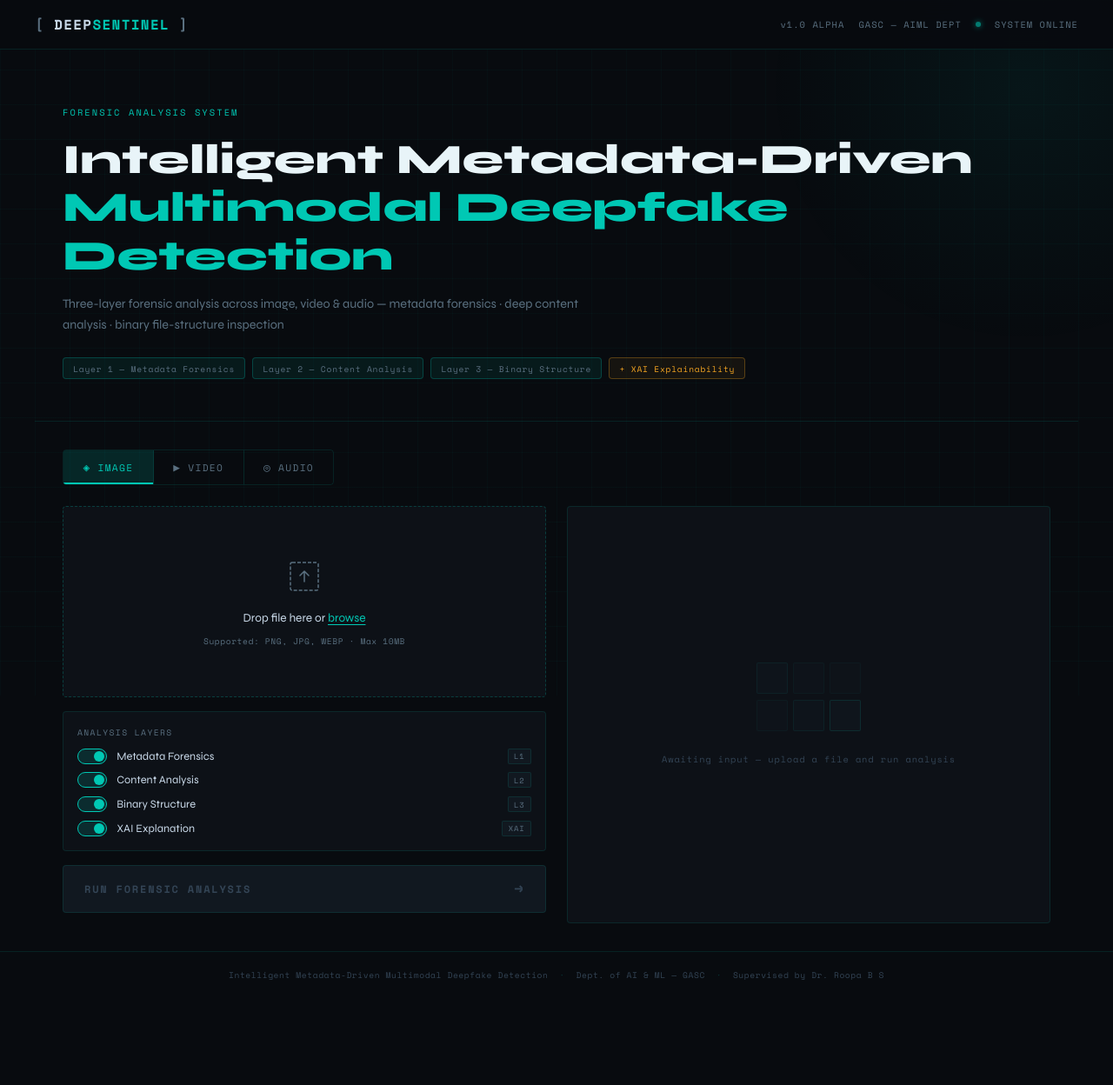
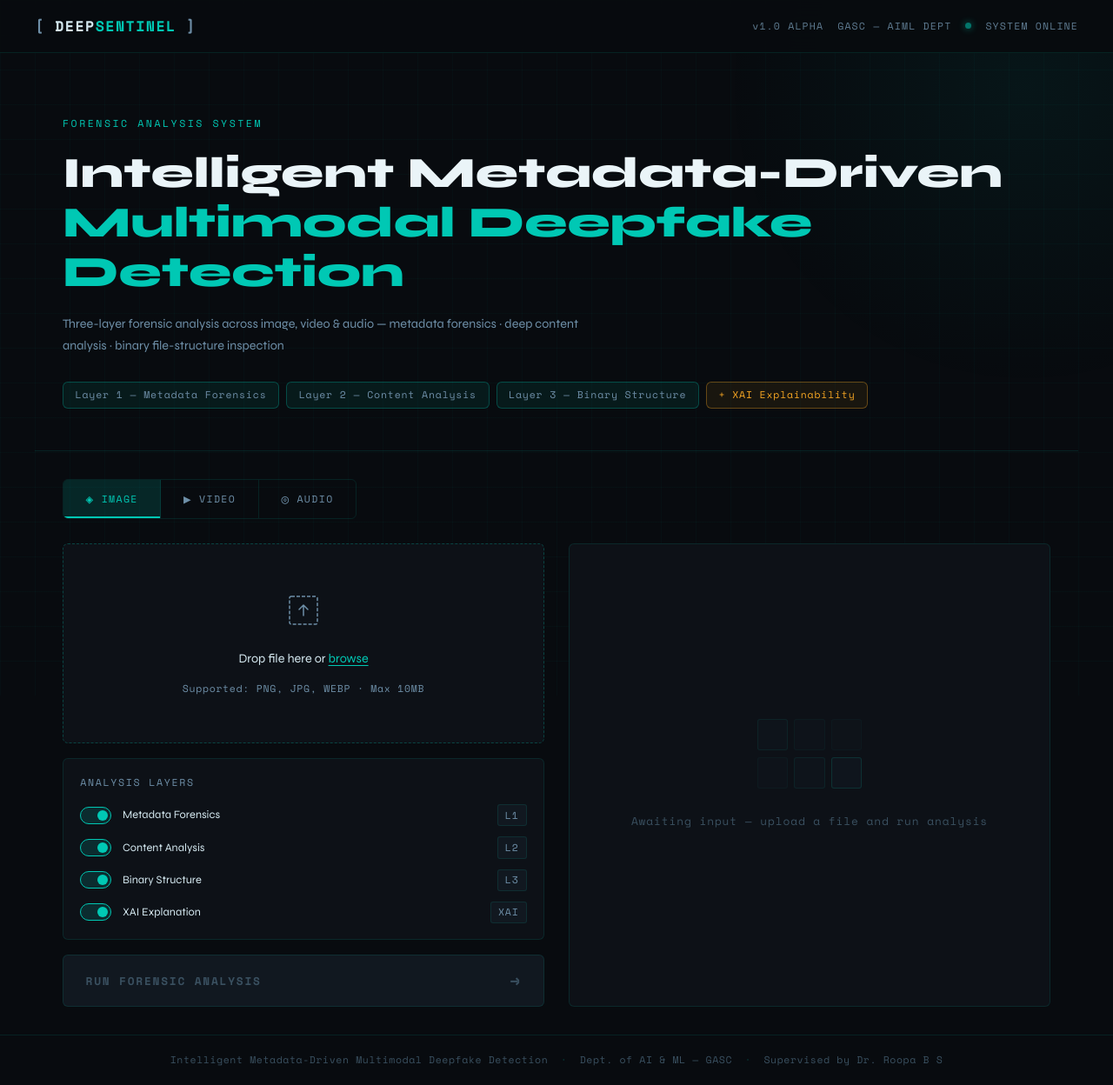
Before and after one commit to Tharun019/Deepfake_Detection, a Flask app: page / in a window 1280 px wide. Shown: the whole page at 87% size. Before the commit the page ends 1127 px from the top, so only its background shows below. Run offline with Flask 3, Linux system fonts and the light colour scheme.

Commit message:
UI: improve font sizes, spacing & readability in style.css

```diff
--- a/modules/scoring/fusion.py
+++ b/modules/scoring/fusion.py
@@ -3,10 +3,7 @@ WEIGHTS = {
     "content": 0.45,
     "binary": 0.25,
 }
-
-FAKE_THRESHOLD = 0.5
-
-
+FAKE_THRESHOLD = 0.35
 def fuse_scores(metadata: float, content: float, binary: float) -> dict:
     """Weighted average of layer scores; returns verdict and confidence."""
     confidence = (
--- a/static/css/style.css
+++ b/static/css/style.css
@@ -1,32 +1,47 @@
+/* ── Design Tokens ───────────────────────────────────── */
 :root {
     --bg:         #080b0f;
     --bg2:        #0d1117;
     --bg3:        #111820;
     --border:     rgba(0, 200, 180, 0.12);
-    --border2:    rgba(0, 200, 180, 0.25);
+    --border2:    rgba(0, 200, 180, 0.28);
     --cyan:       #00c8b4;
     --cyan-dim:   rgba(0, 200, 180, 0.15);
     --cyan-glow:  rgba(0, 200, 180, 0.08);
     --red:        #ff4b6e;
     --red-dim:    rgba(255, 75, 110, 0.15);
     --amber:      #f5a623;
-    --text:       #c8d8e8;
-    --text-dim:   #5a7080;
-    --text-muted: #334455;
+    --text:       #d4e8f0;
+    --text-dim:   #6e8fa8;
+    --text-muted: #3a5060;
     --mono:       'Space Mono', monospace;
     --sans:       'Syne', sans-serif;
-    --radius:     4px;
+    --radius:     6px;
+
+    /* Readable font scale */
+    --fs-xs:   0.72rem;   /* was 0.55–0.6rem — small labels */
+    --fs-sm:   0.8rem;    /* was 0.65rem     — secondary text */
+    --fs-base: 0.9rem;    /* was 0.75–0.85rem — body */
+    --fs-md:   1rem;      /* was 0.9–1rem    — emphasis */
+    --fs-lg:   1.2rem;    /* verdicts, unified score */
+    --fs-xl:   1.5rem;    /* was 1.3rem      — verdict text */
 }
+
+/* ── Reset ───────────────────────────────────────────── */
 *, *::before, *::after { box-sizing: border-box; margin: 0; padding: 0; }
 html { scroll-behavior: smooth; }
 body {
     background: var(--bg);
     color: var(--text);
     font-family: var(--sans);
+    font-size: var(--fs-base);
+    line-height: 1.6;
     min-height: 100vh;
     overflow-x: hidden;
     position: relative;
 }
+
+/* ── Background FX ───────────────────────────────────── */
 .bg-grid {
     position: fixed; inset: 0; z-index: 0;
     background-image:
@@ -37,100 +52,119 @@ body {
 }
 .bg-glow {
     position: fixed; z-index: 0;
-    width: 600px; height: 600px;
+    width: 700px; height: 700px;
     border-radius: 50%;
     background: radial-gradient(circle, rgba(0,200,180,0.06) 0%, transparent 70%);
-    top: -200px; right: -200px;
+    top: -250px; right: -250px;
     pointer-events: none;
 }
+
+/* ── Header ──────────────────────────────────────────── */
 .header {
     position: relative; z-index: 10;
     border-bottom: 1px solid var(--border);
-    background: rgba(8,11,15,0.9);
-    backdrop-filter: blur(12px);
+    background: rgba(8,11,15,0.92);
+    backdrop-filter: blur(16px);
     padding: 0 2rem;
 }
 .header-inner {
     max-width: 1200px; margin: 0 auto;
-    height: 56px;
+    height: 60px;
     display: flex; align-items: center; justify-content: space-between;
 }
 .logo {
     font-family: var(--mono);
-    font-size: 1rem; font-weight: 700;
+    font-size: 1.05rem; font-weight: 700;
     letter-spacing: 0.08em;
 }
 .logo-bracket { color: var(--text-dim); }
-.logo-accent { color: var(--cyan); }
+.logo-accent  { color: var(--cyan); }
+
 .header-meta {
     display: flex; align-items: center; gap: 1rem;
-    font-family: var(--mono); font-size: 0.65rem;
-    color: var(--text-dim); letter-spacing: 0.1em;
+    font-family: var(--mono);
+    font-size: var(--fs-xs);
+    color: var(--text-dim);
+    letter-spacing: 0.1em;
 }
+.meta-tag { opacity: 0.85; }
 .status-dot {
-    width: 6px; height: 6px; border-radius: 50%;
+    width: 7px; height: 7px; border-radius: 50%;
     background: var(--cyan);
-    box-shadow: 0 0 6px var(--cyan);
+    box-shadow: 0 0 8px var(--cyan);
     animation: pulse 2s ease-in-out infinite;
 }
 @keyframes pulse {
-    0%,100% { opacity: 1; } 50% { opacity: 0.4; }
+    0%,100% { opacity: 1; } 50% { opacity: 0.35; }
 }
+
+/* ── Hero ────────────────────────────────────────────── */
 .hero {
     position: relative; z-index: 1;
     max-width: 1200px; margin: 0 auto;
-    padding: 4rem 2rem 3rem;
+    padding: 4.5rem 2rem 3rem;
     border-bottom: 1px solid var(--border);
 }
 .hero-label {
-    font-family: var(--mono); font-size: 0.65rem;
-    color: var(--cyan); letter-spacing: 0.2em;
-    margin-bottom: 1.2rem;
+    font-family: var(--mono);
+    font-size: var(--fs-xs);
+    color: var(--cyan); letter-spacing: 0.22em;
+    margin-bottom: 1.25rem;
+    text-transform: uppercase;
 }
 .hero-title {
-    font-family: var(--sans); font-size: clamp(1.8rem, 4vw, 3rem);
+    font-family: var(--sans);
+    font-size: clamp(2rem, 4vw, 3.1rem);
     font-weight: 800; line-height: 1.15;
-    color: #e8f4f8; margin-bottom: 1rem;
+    color: #eaf4f8; margin-bottom: 1.1rem;
 }
 .hero-accent { color: var(--cyan); }
 .hero-sub {
-    font-size: 0.9rem; color: var(--text-dim);
-    max-width: 600px; line-height: 1.7;
-    margin-bottom: 1.5rem;
+    font-size: var(--fs-base);
+    color: var(--text-dim);
+    max-width: 620px; line-height: 1.75;
+    margin-bottom: 1.75rem;
 }
 .hero-badges { display: flex; flex-wrap: wrap; gap: 0.5rem; }
 .badge {
-    font-family: var(--mono); font-size: 0.6rem;
-    letter-spacing: 0.08em;
-    padding: 0.3rem 0.7rem;
+    font-family: var(--mono);
+    font-size: var(--fs-xs);
+    letter-spacing: 0.07em;
+    padding: 0.35rem 0.85rem;
     border: 1px solid var(--border2);
     background: var(--cyan-glow);
     color: var(--text-dim);
     border-radius: var(--radius);
 }
 .badge-xai {
-    border-color: rgba(245, 166, 35, 0.3);
-    background: rgba(245, 166, 35, 0.06);
+    border-color: rgba(245, 166, 35, 0.35);
+    background: rgba(245, 166, 35, 0.07);
     color: var(--amber);
 }
+
+/* ── Main Panel ──────────────────────────────────────── */
 .main-panel {
     position: relative; z-index: 1;
     max-width: 1200px; margin: 0 auto;
     padding: 2rem;
 }
+
+/* ── Tabs ────────────────────────────────────────────── */
 .tab-bar {
     display: flex;
     border: 1px solid var(--border);
     border-radius: var(--radius);
     overflow: hidden;
     width: fit-content;
-    margin-bottom: 1.5rem;
+    margin-bottom: 1.75rem;
 }
 .tab {
     background: transparent; border: none;
-    font-family: var(--mono); font-size: 0.7rem;
-    letter-spacing: 0.12em; color: var(--text-dim);
-    padding: 0.6rem 1.4rem;
+    font-family: var(--mono);
+    font-size: var(--fs-xs);
+    letter-spacing: 0.12em;
+    color: var(--text-dim);
+    padding: 0.7rem 1.6rem;
     cursor: pointer;
     display: flex; align-items: center; gap: 0.5rem;
     border-right: 1px solid var(--border);
@@ -145,19 +179,23 @@ body {
     position: absolute; bottom: 0; left: 0; right: 0;
     height: 2px; background: var(--cyan);
 }
-.tab-icon { font-size: 0.8rem; }
+.tab-icon { font-size: 0.9rem; }
+
+/* ── Panel Layout ────────────────────────────────────── */
 .panel-body {
     display: grid;
     grid-template-columns: 1fr 1fr;
-    gap: 1.5rem;
+    gap: 1.75rem;
 }
 @media (max-width: 900px) { .panel-body { grid-template-columns: 1fr; } }
-.upload-section { display: flex; flex-direction: column; gap: 1rem; }
+
+/* ── Upload ──────────────────────────────────────────── */
+.upload-section { display: flex; flex-direction: column; gap: 1.1rem; }
 .upload-zone {
     border: 1px dashed var(--border2);
     border-radius: var(--radius);
     background: var(--bg2);
-    min-height: 220px;
+    min-height: 230px;
     display: flex; align-items: center; justify-content: center;
     cursor: pointer; position: relative;
     overflow: hidden; transition: all 0.25s;
@@ -166,79 +204,106 @@ body {
 .upload-zone.dragging { border-color: var(--cyan); background: var(--cyan-dim); }
 .upload-inner {
     text-align: center; padding: 2rem;
-    display: flex; flex-direction: column; align-items: center; gap: 0.7rem;
+    display: flex; flex-direction: column; align-items: center; gap: 0.85rem;
 }
 .upload-icon { color: var(--text-dim); transition: color 0.2s; }
 .upload-zone:hover .upload-icon { color: var(--cyan); }
-.upload-title { font-size: 0.85rem; color: var(--text); }
-.upload-link { color: var(--cyan); cursor: pointer; text-decoration: underline; text-underline-offset: 3px; }
-.upload-hint { font-family: var(--mono); font-size: 0.6rem; color: var(--text-dim); letter-spacing: 0.06em; }
+.upload-title {
+    font-size: var(--fs-base);
+    color: var(--text);
+}
+.upload-link {
+    color: var(--cyan); cursor: pointer;
+    text-decoration: underline; text-underline-offset: 3px;
+}
+.upload-hint {
+    font-family: var(--mono);
+    font-size: var(--fs-xs);
+    color: var(--text-dim); letter-spacing: 0.06em;
+}
 .file-selected {
-    display: flex; align-items: center; gap: 0.5rem;
+    display: flex; align-items: center; gap: 0.6rem;
     background: var(--cyan-dim);
     border: 1px solid var(--border2);
     border-radius: var(--radius);
-    padding: 0.3rem 0.7rem;
+    padding: 0.4rem 0.85rem;
 }
 .file-name {
-    font-family: var(--mono); font-size: 0.65rem;
-    color: var(--cyan); max-width: 200px;
+    font-family: var(--mono);
+    font-size: var(--fs-sm);
+    color: var(--cyan); max-width: 220px;
     overflow: hidden; text-overflow: ellipsis; white-space: nowrap;
 }
-.file-clear { background: none; border: none; color: var(--text-dim); cursor: pointer; font-size: 0.7rem; padding: 0; }
+.file-clear {
+    background: none; border: none;
+    color: var(--text-dim); cursor: pointer;
+    font-size: var(--fs-sm); padding: 0;
+}
 .file-clear:hover { color: var(--red); }
 .drop-overlay {
     position: absolute; inset: 0;
     background: var(--cyan-dim);
     display: flex; align-items: center; justify-content: center;
-    font-family: var(--mono); font-size: 0.75rem;
+    font-family: var(--mono);
+    font-size: var(--fs-sm);
     letter-spacing: 0.2em; color: var(--cyan);
     opacity: 0; pointer-events: none; transition: opacity 0.2s;
 }
 .upload-zone.dragging .drop-overlay { opacity: 1; }
 .upload-zone.dragging .upload-inner { opacity: 0; }
+
+/* ── Layer Controls ──────────────────────────────────── */
 .layer-controls {
     background: var(--bg2);
     border: 1px solid var(--border);
     border-radius: var(--radius);
-    padding: 1rem;
+    padding: 1.1rem 1.2rem;
 }
 .layer-ctrl-label {
-    font-family: var(--mono); font-size: 0.6rem;
+    font-family: var(--mono);
+    font-size: var(--fs-xs);
     letter-spacing: 0.15em; color: var(--text-dim);
-    margin-bottom: 0.75rem;
+    margin-bottom: 1rem;
+    text-transform: uppercase;
 }
-.layer-toggles { display: flex; flex-direction: column; gap: 0.6rem; }
-.layer-toggle { display: flex; align-items: center; gap: 0.7rem; cursor: pointer; }
+.layer-toggles { display: flex; flex-direction: column; gap: 0.75rem; }
+.layer-toggle { display: flex; align-items: center; gap: 0.8rem; cursor: pointer; }
 .layer-toggle input { display: none; }
 .toggle-track {
-    width: 34px; height: 18px;
+    width: 36px; height: 20px;
     background: var(--bg3);
     border: 1px solid var(--border2);
-    border-radius: 9px;
+    border-radius: 10px;
     position: relative; flex-shrink: 0;
     transition: background 0.2s, border-color 0.2s;
 }
 .toggle-thumb {
-    position: absolute; top: 2px; left: 2px;
+    position: absolute; top: 3px; left: 3px;
     width: 12px; height: 12px; border-radius: 50%;
     background: var(--text-dim);
     transition: transform 0.2s, background 0.2s;
 }
 .layer-toggle input:checked ~ .toggle-track { background: var(--cyan-dim); border-color: var(--cyan); }
 .layer-toggle input:checked ~ .toggle-track .toggle-thumb { transform: translateX(16px); background: var(--cyan); }
-.toggle-label { font-size: 0.8rem; color: var(--text); flex: 1; }
+.toggle-label {
+    font-size: var(--fs-sm);
+    color: var(--text); flex: 1;
+}
 .toggle-tag {
-    font-family: var(--mono); font-size: 0.55rem;
-    letter-spacing: 0.1em; color: var(--text-dim);
+    font-family: var(--mono);
+    font-size: var(--fs-xs);
+    letter-spacing: 0.08em; color: var(--text-dim);
     background: var(--bg3); border: 1px solid var(--border);
-    padding: 0.1rem 0.4rem; border-radius: 2px;
+    padding: 0.15rem 0.5rem; border-radius: 3px;
 }
+
+/* ── Analyze Button ──────────────────────────────────── */
 .analyze-btn {
     background: var(--cyan); border: none; border-radius: var(--radius);
-    padding: 0.9rem 1.5rem;
-    font-family: var(--mono); font-size: 0.75rem;
-    font-weight: 700; letter-spacing: 0.15em;
+    padding: 1rem 1.6rem;
+    font-family: var(--mono);
+    font-size: var(--fs-sm);
+    font-weight: 700; letter-spacing: 0.14em;
     color: var(--bg); cursor: pointer;
     display: flex; align-items: center; justify-content: space-between;
     position: relative; overflow: hidden; transition: all 0.2s;
@@ -249,10 +314,10 @@ body {
 }
 .analyze-btn:not(:disabled):hover {
     background: #00e5cf;
-    box-shadow: 0 0 20px rgba(0,200,180,0.35);
+    box-shadow: 0 0 24px rgba(0,200,180,0.35);
     transform: translateY(-1px);
 }
-.btn-arrow { font-size: 1rem; }
+.btn-arrow { font-size: 1.1rem; }
 .btn-scan {
     position: absolute; inset: 0;
     background: linear-gradient(90deg, transparent, rgba(255,255,255,0.15), transparent);
@@ -260,99 +325,194 @@ body {
 }
 .analyze-btn:not(:disabled):hover .btn-scan { animation: scanline 0.6s ease; }
 @keyframes scanline { to { transform: translateX(100%); } }
+
+/* ── Results Panel ───────────────────────────────────── */
 .results-section {
     background: var(--bg2); border: 1px solid var(--border);
     border-radius: var(--radius); overflow: hidden;
-    min-height: 480px; display: flex; flex-direction: column;
+    min-height: 490px; display: flex; flex-direction: column;
 }
+
+/* Idle state */
 .results-idle {
     flex: 1; display: flex; flex-direction: column;
     align-items: center; justify-content: center;
-    padding: 2rem; gap: 1.5rem;
+    padding: 2rem; gap: 1.75rem;
 }
-.idle-grid { display: grid; grid-template-columns: repeat(3, 1fr); gap: 0.4rem; width: 120px; }
+.idle-grid { display: grid; grid-template-columns: repeat(3, 1fr); gap: 0.45rem; width: 120px; }
 .idle-cell {
     height: 36px; background: var(--bg3);
-    border: 1px solid var(--border); border-radius: 2px;
+    border: 1px solid var(--border); border-radius: 3px;
     animation: idlePulse 3s ease-in-out infinite;
     animation-delay: calc(var(--d) * 0.3s);
 }
 @keyframes idlePulse {
-    0%,100% { opacity: 0.3; } 50% { opacity: 0.8; border-color: var(--border2); }
+    0%,100% { opacity: 0.3; } 50% { opacity: 0.85; border-color: var(--border2); }
 }
-.idle-text { font-family: var(--mono); font-size: 0.65rem; color: var(--text-muted); letter-spacing: 0.08em; text-align: center; }
+.idle-text {
+    font-family: var(--mono);
+    font-size: var(--fs-sm);
+    color: var(--text-muted); letter-spacing: 0.07em; text-align: center;
+    line-height: 1.6;
+}
+
+/* Analyzing state */
 .results-analyzing {
     flex: 1; display: flex; flex-direction: column;
     align-items: center; justify-content: center;
     padding: 2rem; gap: 2rem;
 }
-.scan-bar { width: 100%; height: 2px; background: var(--bg3); position: relative; overflow: hidden; border-radius: 1px; }
+.scan-bar {
+    width: 100%; height: 2px;
+    background: var(--bg3); position: relative;
+    overflow: hidden; border-radius: 1px;
+}
 .scan-bar::after {
     content: ''; position: absolute; inset-block: 0; width: 40%;
     background: linear-gradient(90deg, transparent, var(--cyan), transparent);
     animation: scanMove 1.5s ease-in-out infinite;
 }
 @keyframes scanMove { 0% { left: -40%; } 100% { left: 100%; } }
-.analyzing-steps { display: flex; flex-direction: column; gap: 0.8rem; width: 100%; }
+.analyzing-steps { display: flex; flex-direction: column; gap: 1rem; width: 100%; }
 .step {
-    font-family: var(--mono); font-size: 0.7rem;
-    color: var(--text-muted); letter-spacing: 0.06em;
-    display: flex; align-items: center; gap: 0.6rem; transition: color 0.3s;
+    font-family: var(--mono);
+    font-size: var(--fs-sm);
+    color: var(--text-muted); letter-spacing: 0.05em;
+    display: flex; align-items: center; gap: 0.7rem; transition: color 0.3s;
 }
 .step.active { color: var(--cyan); }
-.step.done { color: var(--text-dim); }
-.step-dot { width: 6px; height: 6px; border-radius: 50%; background: var(--text-muted); flex-shrink: 0; transition: background 0.3s; }
-.step.active .step-dot { background: var(--cyan); box-shadow: 0 0 6px var(--cyan); animation: pulse 1s infinite; }
-.step.done .step-dot { background: var(--text-dim); }
+.step.done   { color: var(--text-dim); }
+.step-dot {
+    width: 7px; height: 7px; border-radius: 50%;
+    background: var(--text-muted); flex-shrink: 0; transition: background 0.3s;
+}
+.step.active .step-dot { background: var(--cyan); box-shadow: 0 0 7px var(--cyan); animation: pulse 1s infinite; }
+.step.done   .step-dot { background: var(--text-dim); }
+
+/* Output state */
 .results-output { display: flex; flex-direction: column; }
+
 .verdict-banner {
-    padding: 1.2rem 1.5rem; border-bottom: 1px solid var(--border);
-    display: flex; align-items: center; gap: 1rem;
+    padding: 1.3rem 1.6rem; border-bottom: 1px solid var(--border);
+    display: flex; align-items: center; gap: 1.2rem;
 }
-.verdict-label { font-family: var(--mono); font-size: 0.6rem; letter-spacing: 0.2em; color: var(--text-dim); flex-shrink: 0; }
-.verdict-text { font-family: var(--sans); font-size: 1.3rem; font-weight: 800; letter-spacing: 0.05em; flex: 1; }
+.verdict-label {
+    font-family: var(--mono);
+    font-size: var(--fs-xs);
+    letter-spacing: 0.2em; color: var(--text-dim); flex-shrink: 0;
+    text-transform: uppercase;
+}
+.verdict-text {
+    font-family: var(--sans);
+    font-size: var(--fs-xl);
+    font-weight: 800; letter-spacing: 0.04em; flex: 1;
+}
 .verdict-banner.fake .verdict-text { color: var(--red); }
 .verdict-banner.real .verdict-text { color: var(--cyan); }
-.verdict-conf { font-family: var(--mono); font-size: 0.75rem; color: var(--text-dim); }
-.score-grid { padding: 1rem 1.5rem; display: flex; flex-direction: column; gap: 0.8rem; border-bottom: 1px solid var(--border); }
-.score-card { display: flex; flex-direction: column; gap: 0.35rem; }
-.score-header { display: flex; align-items: center; gap: 0.5rem; }
-.score-tag { font-family: var(--mono); font-size: 0.55rem; letter-spacing: 0.1em; background: var(--cyan-dim); color: var(--cyan); border: 1px solid var(--border2); padding: 0.1rem 0.4rem; border-radius: 2px; }
-.score-name { font-size: 0.75rem; color: var(--text-dim); }
-.score-bar-wrap { height: 4px; background: var(--bg3); border-radius: 2px; overflow: hidden; }
-.score-bar { height: 100%; width: var(--w); background: linear-gradient(90deg, var(--cyan), #00e5cf); border-radius: 2px; transition: width 0.8s cubic-bezier(0.22, 1, 0.36, 1); }
-.score-val { font-family: var(--mono); font-size: 0.65rem; color: var(--text-dim); text-align: right; }
+.verdict-conf {
+    font-family: var(--mono);
+    font-size: var(--fs-sm);
+    color: var(--text-dim);
+}
+
+/* Score cards */
+.score-grid {
+    padding: 1.2rem 1.6rem;
+    display: flex; flex-direction: column; gap: 1rem;
+    border-bottom: 1px solid var(--border);
+}
+.score-card { display: flex; flex-direction: column; gap: 0.45rem; }
+.score-header { display: flex; align-items: center; gap: 0.6rem; }
+.score-tag {
+    font-family: var(--mono);
+    font-size: var(--fs-xs);
+    letter-spacing: 0.08em;
+    background: var(--cyan-dim); color: var(--cyan);
+    border: 1px solid var(--border2);
+    padding: 0.15rem 0.5rem; border-radius: 3px;
+}
+.score-name {
+    font-size: var(--fs-sm);
+    color: var(--text-dim);
+}
+.score-bar-wrap {
+    height: 5px; background: var(--bg3); border-radius: 3px; overflow: hidden;
+}
+.score-bar {
+    height: 100%; width: var(--w);
+    background: linear-gradient(90deg, var(--cyan), #00e5cf);
+    border-radius: 3px;
+    transition: width 0.8s cubic-bezier(0.22, 1, 0.36, 1);
+}
+.score-val {
+    font-family: var(--mono);
+    font-size: var(--fs-sm);
+    color: var(--text-dim); text-align: right;
+}
+
+/* Unified score */
 .unified-score {
-    padding: 1rem 1.5rem; border-bottom: 1px solid var(--border);
+    padding: 1.1rem 1.6rem; border-bottom: 1px solid var(--border);
     display: flex; align-items: center; justify-content: space-between;
     background: var(--cyan-glow);
 }
-.unified-label { font-family: var(--mono); font-size: 0.6rem; letter-spacing: 0.15em; color: var(--text-dim); }
-.unified-val { font-family: var(--mono); font-size: 1.1rem; font-weight: 700; color: var(--cyan); }
-.xai-section { padding: 1rem 1.5rem; flex: 1; }
-.xai-label { font-family: var(--mono); font-size: 0.6rem; letter-spacing: 0.15em; color: var(--text-dim); margin-bottom: 0.75rem; }
+.unified-label {
+    font-family: var(--mono);
+    font-size: var(--fs-xs);
+    letter-spacing: 0.14em; color: var(--text-dim);
+    text-transform: uppercase;
+}
+.unified-val {
+    font-family: var(--mono);
+    font-size: var(--fs-lg);
+    font-weight: 700; color: var(--cyan);
+}
+
+/* XAI */
+.xai-section { padding: 1.2rem 1.6rem; flex: 1; }
+.xai-label {
+    font-family: var(--mono);
+    font-size: var(--fs-xs);
+    letter-spacing: 0.15em; color: var(--text-dim);
+    margin-bottom: 0.85rem;
+    text-transform: uppercase;
+}
 .xai-placeholder {
     background: var(--bg3); border: 1px dashed var(--border);
-    border-radius: var(--radius); padding: 1.5rem;
-    font-family: var(--mono); font-size: 0.65rem;
-    color: var(--text-muted); line-height: 1.7;
+    border-radius: var(--radius); padding: 1.75rem;
+    font-family: var(--mono);
+    font-size: var(--fs-sm);
+    color: var(--text-muted); line-height: 1.75;
     min-height: 100px; display: flex; align-items: center; justify-content: center; text-align: center;
 }
+
+/* Reset button */
 .reset-btn {
-    margin: 1rem 1.5rem; background: none;
+    margin: 1.1rem 1.6rem;
+    background: none;
     border: 1px solid var(--border); border-radius: var(--radius);
-    padding: 0.6rem 1rem; font-family: var(--mono); font-size: 0.65rem;
-    letter-spacing: 0.1em; color: var(--text-dim);
-    cursor: pointer; transition: all 0.2s; width: calc(100% - 3rem);
+    padding: 0.7rem 1.1rem;
+    font-family: var(--mono);
+    font-size: var(--fs-sm);
+    letter-spacing: 0.09em; color: var(--text-dim);
+    cursor: pointer; transition: all 0.2s;
+    width: calc(100% - 3.2rem);
 }
 .reset-btn:hover { color: var(--cyan); border-color: var(--border2); }
+
+/* ── Footer ──────────────────────────────────────────── */
 .footer {
     position: relative; z-index: 1;
     border-top: 1px solid var(--border);
     padding: 1.2rem 2rem;
     display: flex; align-items: center; justify-content: center;
-    gap: 0.8rem; font-family: var(--mono); font-size: 0.6rem;
-    color: var(--text-muted); letter-spacing: 0.06em; flex-wrap: wrap;
+    gap: 0.9rem;
+    font-family: var(--mono);
+    font-size: var(--fs-xs);
+    color: var(--text-muted); letter-spacing: 0.05em;
+    flex-wrap: wrap;
 }
 .footer-sep { color: var(--border2); }
+
+/* ── Utility ─────────────────────────────────────────── */
 .hidden { display: none !important; }
```
